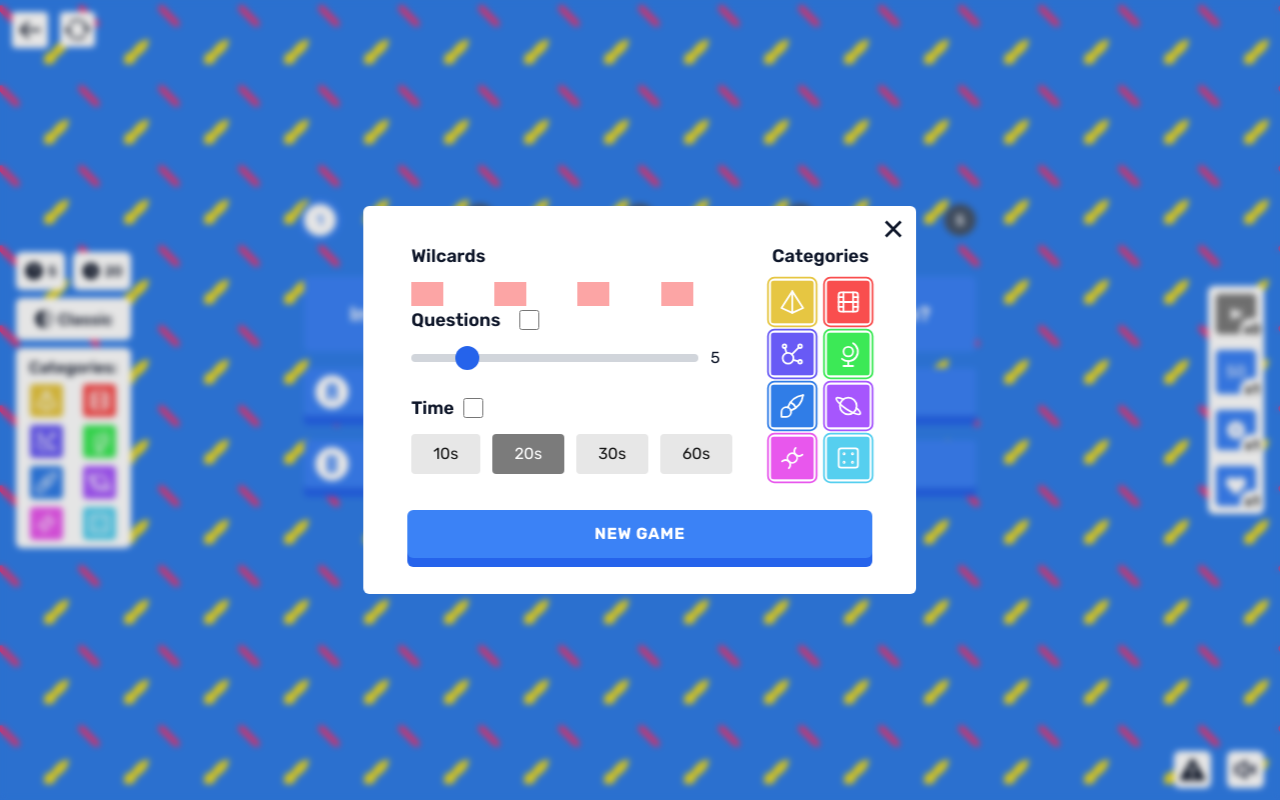
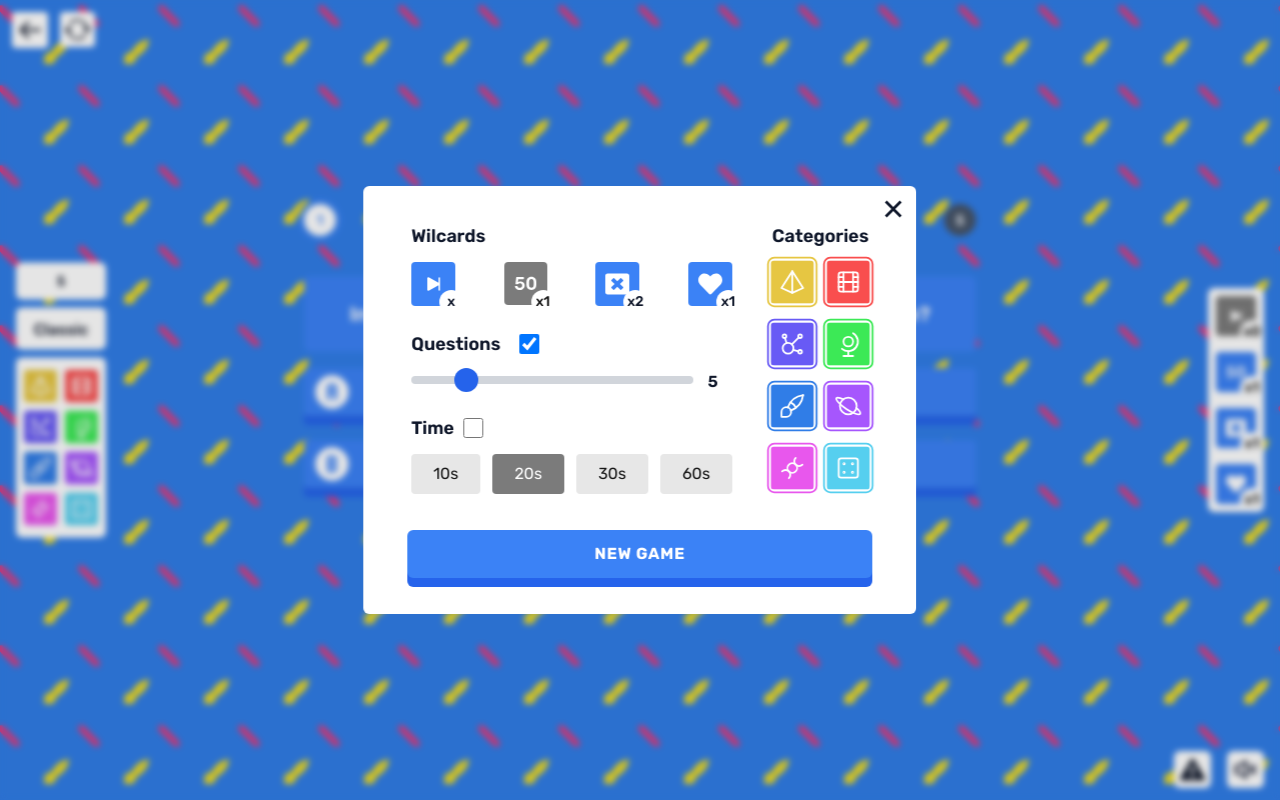
Before and after one commit to cosmoart/quiz-game, a Next.js app in the folder source_code/: page /play in a window 1280 px wide. Both pictures are taken after a click on the button 77 px from the left and 29 px from the top of the page. Built offline with nearby package versions, Linux system fonts and the light colour scheme.

Commit message:
🎨styles(form): form & play styles

```diff
--- a/source_code/src/components/NewGame.jsx
+++ b/source_code/src/components/NewGame.jsx
@@ -1,7 +1,13 @@
-import { useRef, useState } from 'react'
+import Image from 'next/image'
+import { useEffect, useRef, useState } from 'react'
 import { useRouter } from 'next/router'
-import Image from 'next/image'
+
 import { IoCloseSharp } from 'react-icons/io5'
+import { BsSkipEndFill } from 'react-icons/bs';
+import { FaHeart } from 'react-icons/fa';
+import { FaWindowClose } from 'react-icons/fa';
+import { IoMdInfinite } from 'react-icons/io';
+import fiftyImg from "@/assets/fifty.svg"
 import categories from '../assets/categories.json'
 import queryValidator, { quiziConfig } from '@/helpers/gameConfig'
 
@@ -9,25 +15,24 @@ export default function NewGame() {
 	const router = useRouter()
 	const dialog = useRef(null)
 	const [queries, setQueries] = useState(queryValidator({}));
-	const [config, setConfig] = useState({
-		answersActive: true,
-		timeActive: true,
-		questions: 10,
-		time: 20,
-		categories: [],
-	});
-
 
 	const query = Object.keys(queries).map(key => `${key}=${queries[key]}`).join('&')
 
 	function handleInputs(e) {
+		if (e.target.name === "infinitymode" || e.target.name === "timemode") {
+			return setQueries({ ...queries, [e.target.name]: e.target.name === "infinitymode" ? !e.target.checked : e.target.checked })
+		}
+
 		if (e.target.name === 'categories') {
 			if (e.target.checked) {
 				setQueries({ ...queries, [e.target.name]: [...queries.categories, e.target.value] })
 			} else {
 				setQueries({ ...queries, [e.target.name]: queries.categories.filter(cat => cat !== e.target.value) })
 			}
-		} else setQueries({ ...queries, [e.target.name]: e.target.value })
+			return
+		}
+
+		setQueries({ ...queries, [e.target.name]: e.target.value })
 	}
 
 	function handleSubmit(e) {
@@ -36,8 +41,22 @@ export default function NewGame() {
 		closeDialog()
 	}
 
+	// LOCAL STORAGE:
+	useEffect(() => {
+		if (localStorage.getItem('quiziConfig')) {
+			const config = JSON.parse(localStorage.getItem('quiziConfig'))
+			setQueries(config)
+		} else {
+			localStorage.setItem('quiziConfig', JSON.stringify(quiziConfig))
+		}
+	}, []);
+
+	useEffect(() => {
+		localStorage.setItem('quiziConfig', JSON.stringify(queries))
+	}, [queries]);
+
+
 	// CLOSE DIALOG:
-
 	function clickOutsideDialog(e) {
 		const rect = dialog.current.getBoundingClientRect()
 		if (e.clientX < rect.left || e.clientX > rect.right || e.clientY < rect.top || e.clientY > rect.bottom) {
@@ -68,36 +87,57 @@ export default function NewGame() {
 
 						<fieldset className='p-1'>
 							<legend className='text-lg font-semibold mb-2'>Wilcards</legend>
-							<div className='flex gap-3'>
-								{
-									["asd", "asda", "asv", "asf"].map(mode => (
-										<label key={mode} className="w-full">
-											<input className='peer absolute bg-red-300 w-8' type="number" name="mode" id={mode} value={mode} defaultChecked={mode === quiziConfig.defaultMode} onChange={handleInputs} />
-											{/* <span className='peer-checked:bg-blue-500 transition-colors active:scale-95 py-2 rounded cursor-pointer bg-gray-200 w-full inline-block text-center peer-checked:text-white'>{mode}</span> */}
-										</label>
-									))
-								}
+							<div >
+								<ul className='flex gap-3 justify-between'>
+									<li className={`relative ${true < 1 && "grayscale"}`}>
+										<div className='p-[10px] aspect-square rounded bg-blue-500 transition-transform' title='Skip question' disabled={true < 1}>
+											<BsSkipEndFill color='white' className='text-2xl' />
+										</div>
+										<span className='absolute -bottom-2 -right-2 bg-white rounded-full aspect-square w-6 flex justify-center items-center text-sm font-medium'>x{true}</span>
+									</li>
+
+									<li className={`relative ${true && "grayscale"}`}>
+										<div className='p-[10px] aspect-square rounded text-white bg-blue-500 transition-transform text' title='Delete two wrong questions' disabled={true}>
+											<img src={fiftyImg.src} alt="fifty fifty" width={23} />
+										</div>
+										<span className='absolute -bottom-2 -right-2 bg-white rounded-full aspect-square w-6 flex justify-center items-center text-sm font-medium'>x{1}</span>
+									</li>
+
+									<li className={`relative ${false && "grayscale"}`}>
+										<div className='p-[10px] aspect-square rounded bg-blue-500 transition-transform' title='Second chance' disabled={false}>
+											<FaWindowClose color='white' className='text-2xl' />
+										</div>
+										<span className='absolute -bottom-2 -right-2 bg-white rounded-full aspect-square w-6 flex justify-center items-center text-sm font-medium'>x{2}</span>
+									</li>
+
+									<li className={`p-[10px] relative aspect-square flex items-center rounded bg-blue-500 ${false ? "grayscale" : ""}`} title='Lives'>
+										<FaHeart color='white' className='text-2xl' />
+										<span className='absolute -bottom-2 -right-2 bg-white rounded-full aspect-square w-6 flex justify-center items-center text-sm font-medium'>x{1}</span>
+									</li>
+								</ul>
 							</div>
 						</fieldset>
 
 						<fieldset className='p-1 relative'>
 							<legend className='text-lg font-semibold mb-2'>Questions</legend>
-							<input type="checkbox" name="questions" id="questions" className='absolute -top-8 left-28 w-5 h-5 cursor-pointer ' />
+							<input onClick={handleInputs} defaultChecked={!queries.infinitymode} type="checkbox" name="infinitymode" className='absolute -top-8 left-28 w-5 h-5 cursor-pointer ' />
 							<div className='flex items-center'>
-								<input type="range" name="questions" min={quiziConfig.minQuestions} max={quiziConfig.maxQuestions} defaultValue={quiziConfig.defaultQuestions} onChange={handleInputs} className={`w-full cursor-pointer ${queries.mode === quiziConfig.modes[quiziConfig.modes.length - 1] ? "grayscale cursor-not-allowed" : ""}`} disabled={queries.mode === quiziConfig.modes[quiziConfig.modes.length - 1]} />
-								<span className='mx-3'>{queries.questions}</span>
+								<input type="range" name="questions" min={quiziConfig.minQuestions} max={quiziConfig.maxQuestions} defaultValue={queries.questions} onChange={handleInputs} className={`w-full cursor-pointer ${queries.infinitymode ? "grayscale cursor-not-allowed" : ""}`} disabled={queries.infinitymode} />
+								<span className={`w-11 flex justify-center font-semibold h-5 ${queries.infinitymode && "text-[24px]"}`}>
+									{queries.infinitymode ? <IoMdInfinite /> : queries.questions}
+								</span>
 							</div>
 						</fieldset>
 
 						<fieldset className='after:bg-red-500 p-1 relative'>
 							<legend className='text-lg font-semibold mb-2'>Time</legend>
-							<input type="checkbox" name="time" id="time" className='absolute -top-8 left-14 w-5 h-5 cursor-pointer ' />
+							<input onClick={handleInputs} defaultChecked={queries.timemode} type="checkbox" name="timemode" className='absolute -top-8 left-14 w-5 h-5 cursor-pointer ' />
 							<div className='flex gap-3'>
 								{
 									[10, 20, 30, 60].map(time => (
 										<label key={time} className="w-full">
-											<input className='peer absolute hidden' type="radio" name="time" id={`${time}s`} value={time} defaultChecked={time === quiziConfig.defaultTime} onChange={handleInputs} disabled={queries.mode === quiziConfig.modes[0]} />
-											<span className={`peer-checked:bg-blue-500 transition-colors  peer-checked:text-white px-2 sm:px-4 py-2 rounded mr-3 cursor-pointer bg-gray-200 text-center w-full inline-block ${queries.mode === 'Classic' ? "grayscale cursor-not-allowed" : "active:scale-95"}`}>{time}s</span>
+											<input className='peer absolute hidden' type="radio" name="time" id={`${time}s`} value={time} defaultChecked={time === Number(queries.time)} onChange={handleInputs} disabled={!queries.timemode} />
+											<span className={`peer-checked:bg-blue-500 transition-colors  peer-checked:text-white px-2 sm:px-4 py-2 rounded mr-3 cursor-pointer bg-gray-200 text-center w-full inline-block ${!queries.timemode ? "grayscale cursor-not-allowed" : "active:scale-95"}`}>{time}s</span>
 										</label>
 									))
 								}
@@ -111,7 +151,7 @@ export default function NewGame() {
 							{
 								categories.map(category => (
 									<label key={category.id} className="relative cursor-pointer" title={category.name}>
-										<input defaultChecked className="peer h-16 sm:h-auto block opacity-0" type="checkbox" name="categories" id={category.name} value={category.id} onChange={handleInputs} disabled={queries.categories.length === 1 && queries.categories.includes(category.id)} />
+										<input defaultChecked={queries.categories.includes(category.id)} className="peer h-16 sm:h-auto block opacity-0" type="checkbox" name="categories" id={category.name} value={category.id} onClick={handleInputs} disabled={queries.categories.length === 1 && queries.categories.includes(category.id)} />
 
 										<Image className={`absolute transition-all w-full peer-checked:scale-90 p-2 rounded peer-checked:bg-[${category.color}] invert peer-checked:invert-0 peer-checked:bg-[var(--bgColor)] top-0 pointer-events-none peer-checked:outline-2 peer-checked:outline-offset-2 peer-checked:outline outline-[var(--bgColor)]`} src={`/categories-icons/${category.name.toLowerCase()}.svg`} alt={category.name} width={40} height={40} style={{ "--bgColor": category.color }} />
 									</label>
--- a/source_code/src/components/Play/GameInfo.jsx
+++ b/source_code/src/components/Play/GameInfo.jsx
@@ -1,13 +1,12 @@
 import Image from 'next/image'
-import { MdAccessTimeFilled } from 'react-icons/md'
-import { AiFillQuestionCircle } from 'react-icons/ai'
-import { IoInvertMode } from 'react-icons/io5'
 import { AiFillInfoCircle } from 'react-icons/ai'
 import categories from '@/assets/categories.json'
 import { useState } from 'react'
 
 export default function GameInfo({ queries }) {
 	const [showInfo, setShowInfo] = useState(false);
+
+	let mode = queries.timemode && queries.infinitymode ? "Time | Infinity" : !queries.timemode && !queries.infinitymode ? "Classic" : queries.timemode ? "Time" : "Infinity"
 
 	return (
 		<>
@@ -17,22 +16,22 @@ export default function GameInfo({ queries }) {
 			<aside className={`fixed h-fit transition-all z-10 lg:bottom-4 left-4 md:top-1/2 md:-translate-y-1/2 text-center text-slate-900 font-medium lg:!scale-100 lg:!opacity-100 ${showInfo ? "bottom-12 scale-100 opacity-100" : "bottom-0 scale-20 opacity-0"}`}>
 				<div>
 					<div className='flex gap-2'>
-						<div className='bg-white p-2 rounded-md text-sm flex gap-1 items-center'>
-							<AiFillQuestionCircle className='text-xl inline-block' />
-							<span className='pt-[2px]'>{queries.questions}</span>
-						</div>
-						<div className='bg-white p-2 rounded-md text-sm flex gap-1 items-center'>
-							<MdAccessTimeFilled className='text-xl inline-block' />
-							<span className='pt-[2px]'>{queries.time}</span>
-						</div>
+						<span className='bg-white p-2 rounded-md text-sm w-full pt-[9px] grid place-items-center' title='Number of questions'>
+							{queries.questions}
+						</span>
+						{
+							queries.timemode && <span className='bg-white p-2 rounded-md text-sm w-full pt-[9px] grid place-items-center' title='Time'>
+								{queries.time}
+							</span>
+						}
 					</div>
-					<div className='bg-white p-2 rounded-md mt-2 flex justify-center gap-1 items-center'>
-						<IoInvertMode className='text-xl inline-block' />
-						<span className='pt-[2px]'>{queries.mode}</span>
+					<div className='bg-white p-2 rounded-md mt-2 flex justify-center gap-1 items-center' title='Mode'>
+						<span className='pt-[2px]'>
+							{mode}
+						</span>
 					</div>
 				</div>
-				<div className='bg-white p-2 rounded-md mt-2 '>
-					Categories:
+				<div className='bg-white p-2 rounded-md mt-2 pb-3'>
 					<div className='grid grid-cols-2 gap-2 mt-1 justify-items-center'>
 						{queries.categories.map(category => {
 							let cat = categories.find(cat => cat.id === category)
--- a/source_code/src/components/Play/PlayHome.jsx
+++ b/source_code/src/components/Play/PlayHome.jsx
@@ -21,7 +21,6 @@ export default function PlayHome({ loading, setLoading, setErrorQ, errorQ }) {
 			getQuestions(cate, validQuery.questions)
 				.then((q) => {
 					setQuestions(q);
-					console.log(q);
 				}).catch((err) => {
 					setErrorQ([true, err]);
 				}).finally(() => {
--- a/source_code/src/components/Play/Questions.jsx
+++ b/source_code/src/components/Play/Questions.jsx
@@ -17,25 +17,30 @@ export default function Questions({ queries, setQuestions, questions }) {
 	});
 
 	useEffect(() => {
-		if (queries.mode === "Classic") return;
+		if (!queries.timemode) return;
 		const timeInterva = setInterval(() => {
 			setTimeQ(timeQ => timeQ > 0 ? timeQ - 1 : timeQ);
 		}, 1000);
 		return () => clearInterval(timeInterva);
-	}, [queries.mode]);
+	}, [queries.timemode]);
 
 	useEffect(() => {
-		if (timeQ < 1 && wildCards.lives < 1) setWin(-1)
-		if (timeQ < 1 && wildCards.lives > 0) setWildCards(wildCards => ({ ...wildCards, lives: wildCards.lives - 1 }));
+		if (timeQ < 1) {
+			if (wildCards.lives < 1) setWin(-1)
+			else {
+				setWildCards(wildCards => ({ ...wildCards, lives: wildCards.lives - 1 }));
+				setTimeQ(Number(queries.time));
+				setScore(score => score + 1);
+				setCurrent(current => current + 1);
+			}
+		}
 	}, [timeQ]);
 
 	// Changue background color and image when the question changes
 	useEffect(() => {
-		if (questions.length > 0) {
 		let color = categories.find(cat => cat.name === questions[current - 1]?.topic).color
 		document.body.style.backgroundColor = color;
 		document.body.style.backgroundImage = `url(categories-bg/${questions[0] && questions[current - 1].topic}.webp)`;
-		}
 	}, [current, questions]);
 
 	function changueCurrent(number) {
@@ -51,10 +56,11 @@ export default function Questions({ queries, setQuestions, questions }) {
 	}
 
 	function validateAnswer(e) {
+		return setWin(1)
 		let correct = e.target.textContent === questions[current - 1].correctAnswer;
 
 		let sound = document.getElementById(correct ? "correct_sound" : "wrong_sound");
-		// sound.volume = 0.3;
+		sound.volume = 0.3;
 		sound.play();
 
 		e.target.parentNode.classList.add(correct ? "shake-left-right" : "vibrate");
@@ -73,25 +79,30 @@ export default function Questions({ queries, setQuestions, questions }) {
 			return questions;
 		});
 
-		if (wildCards.lives < 1 && !correct) return setWin(-1);
-
 		if (!correct) {
+			if (wildCards.lives < 1) return setWin(-1);
+			else {
 				setWildCards(wildCards => {
 					wildCards.lives = wildCards.lives > 0 ? wildCards.lives - 1 : wildCards.lives;
 					return wildCards;
 				});
 			}
-		let n = Number(queries.questions);
-		if (current === n && correct) return setWin(1);
+		} else if (current === Number(queries.questions)) return setWin(1);
 
 		setScore(score => score + 1);
 	}
+
 	return (
 		<>
 			<audio src="/sounds/correct_answer.mp3" id="correct_sound" className='hidden' />
 			<audio src="/sounds/wrong_answer.mp3" id="wrong_sound" className='hidden' />
 			<div className='fixed max-w-xl md:max-w-2xl w-[85%] mx-auto  top-1/2 left-1/2 -translate-x-1/2 -translate-y-1/2'>
-				<ol className="flex gap-5 flex-wrap mb-5 md:mb-10 justify-between items-center w-full text-white">
+				{
+					queries.infinitymode
+						? <div className='mx-auto bg-white text-black rounded-full z-10 w-14 grid place-items-center aspect-square mb-4 text-xl font-medium'>
+							{current}
+						</div>
+						: <ol className="flex gap-5 flex-wrap mb-5 md:mb-10 justify-between items-center w-full text-white">
 							{
 								[...Array(parseInt(queries.questions))].map((_, i) => (
 									<li key={i}>
@@ -100,6 +111,7 @@ export default function Questions({ queries, setQuestions, questions }) {
 								))
 							}
 						</ol>
+				}
 				<main className='relative max-w-2xl min-h-[26rem] md:min-h-[20rem] mx-auto overflow-hidden h-1/2'>
 					{
 						questions.map((question, i) => {
@@ -130,7 +142,7 @@ export default function Questions({ queries, setQuestions, questions }) {
 			<Wildcards wildCards={wildCards} />
 			<GameOver win={win} />
 			{
-				queries.mode !== "Classic" && <div className={`bg-white flex items-center justify-center w-14 aspect-square absolute bottom-4 left-1/2 -translate-x-1/2 rounded-full text-2xl text-slate-900 font-medium ${timeQ < 6 ? "pulse_animation" : ""}`}>
+				queries.timemode && <div className={`bg-white flex items-center justify-center w-14 aspect-square absolute bottom-4 left-1/2 -translate-x-1/2 rounded-full text-2xl text-slate-900 font-medium ${timeQ < 6 && win >= 0 ? "pulse_animation" : ""}`}>
 					{timeQ}
 				</div>
 			}
--- a/source_code/src/components/Play/Wildcards.jsx
+++ b/source_code/src/components/Play/Wildcards.jsx
@@ -1,34 +1,40 @@
 import { BsSkipEndFill } from 'react-icons/bs';
 import { FaHeart } from 'react-icons/fa';
-import { AiFillCloseCircle } from 'react-icons/ai';
+import { FaWindowClose } from 'react-icons/fa';
+import fiftyImg from "@/assets/fifty.svg"
 
-export default function Wildcards({ wildCards, wilcardSkip, wilcardFifty, wilcardChangue}) {
+export default function Wildcards({ wildCards, wilcardSkip, wilcardFifty, wilcardChangue }) {
 	return (
 		<aside className='absolute top-4 right-4 lg:top-1/2 lg:-translate-y-1/2 p-2 rounded-md bg-white'>
 			<nav>
 				<ul className='flex gap-4 lg:flex-col'>
-					<li className={`relative ${wildCards.skip < 1 ? "grayscale cursor-not-allowed" : "hover:scale-105"}`}>
+
+					<li className={`relative ${wildCards.skip < 1 ? "grayscale cursor-not-allowed" : "hover:scale-105 active:scale-95"}`}>
 						<button onClick={wilcardSkip} className='p-[10px] aspect-square rounded bg-blue-500 w-full transition-transform' title='Skip question' disabled={wildCards.skip < 1}>
 							<BsSkipEndFill color='white' className='text-xl' />
 						</button>
 						<span className='absolute -bottom-2 -right-2 bg-white rounded-full aspect-square w-6 flex justify-center items-center text-sm font-medium'>x{wildCards.skip}</span>
 					</li>
-					<li className={`relative ${wildCards.half < 1 ? "grayscale cursor-not-allowed" : "hover:scale-105"}`}>
-						<button onClick={wilcardFifty} className='p-[10px] aspect-square rounded text-white bg-blue-500 w-full  transition-transform text' title='Fifty fifty' disabled={wildCards.half < 1}>
-							50
+
+					<li className={`relative ${wildCards.half < 1 ? "grayscale cursor-not-allowed" : "hover:scale-105 active:scale-95"}`}>
+						<button onClick={wilcardFifty} className='p-[10px] aspect-square rounded text-white bg-blue-500 w-full  transition-transform text' title='Delete two wrong questions' disabled={wildCards.half < 1}>
+							<img src={fiftyImg.src} alt="fifty fifty" width={20} />
 						</button>
 						<span className='absolute -bottom-2 -right-2 bg-white rounded-full aspect-square w-6 flex justify-center items-center text-sm font-medium'>x{wildCards.half}</span>
 					</li>
-					<li className={`relative ${wildCards.doubled < 1 ? "grayscale cursor-not-allowed" : "hover:scale-105"}`}>
+
+					<li className={`relative ${wildCards.doubled < 1 ? "grayscale cursor-not-allowed" : "hover:scale-105 active:scale-95"}`}>
 						<button onClick={wilcardChangue} className='p-[10px] aspect-square rounded bg-blue-500 w-full transition-transform' title='Second chance' disabled={wildCards.doubled < 1}>
-							<AiFillCloseCircle color='white' className='text-xl' />
+							<FaWindowClose color='white' className='text-xl' />
 						</button>
 						<span className='absolute -bottom-2 -right-2 bg-white rounded-full aspect-square w-6 flex justify-center items-center text-sm font-medium'>x{wildCards.doubled}</span>
 					</li>
+
 					<li className={`p-[10px] relative aspect-square flex items-center rounded bg-blue-500 w-full ${wildCards.lives < 1 ? "grayscale" : ""}`} title='Lives'>
 						<FaHeart color='white' className='text-xl' />
 						<span className='absolute -bottom-2 -right-2 bg-white rounded-full aspect-square w-6 flex justify-center items-center text-sm font-medium'>x{wildCards.lives}</span>
 					</li>
+
 				</ul>
 			</nav>
 		</aside>
--- a/source_code/src/helpers/gameConfig.js
+++ b/source_code/src/helpers/gameConfig.js
@@ -4,12 +4,13 @@ const MAX_QUESTIONS = 10;
 const MIN_QUESTIONS = 4;
 const TIMES = [10, 20, 30, 60];
 const MODES = ['Classic', 'Time', 'Infinity'];
-const DEFAULT_MODE = 'Classic';
 const DEFAULT_TIME = 20;
 const DEFAULT_QUESTIONS = 5;
+const INFINITY_MODE = false;
+const TIME_MODE = false;
 
 function queryValidator(query) {
-	const { questions, time, mode, categories } = query;
+	const { questions, time, infinitymode, timemode, categories } = query;
 	let urlQueries = {};
 
 	if (questions && Number(questions)) {
@@ -24,10 +25,11 @@ function queryValidator(query) {
 		else urlQueries.time = time;
 	} else urlQueries.time = DEFAULT_TIME;
 
-	if (mode) {
-		if (MODES.includes(mode)) urlQueries.mode = mode;
-		else urlQueries.mode = DEFAULT_MODE;
-	} else urlQueries.mode = DEFAULT_MODE;
+	if (infinitymode && infinitymode === 'true') urlQueries.infinitymode = true;
+	else urlQueries.infinitymode = INFINITY_MODE;
+
+	if (timemode && timemode === 'true') urlQueries.timemode = true;
+	else urlQueries.timemode = TIME_MODE;
 
 	if (categories) {
 		const categoriesArray = categories.split(',');
@@ -44,13 +46,11 @@ export default queryValidator;
 export const quiziConfig = {
 	questions: DEFAULT_QUESTIONS,
 	time: DEFAULT_TIME,
-	mode: DEFAULT_MODE,
 	categories: categoriesJSON.map(category => category.id),
 	minQuestions: MIN_QUESTIONS,
 	maxQuestions: MAX_QUESTIONS,
 	times: TIMES,
 	modes: MODES,
-	defaultMode: DEFAULT_MODE,
 	defaultTime: DEFAULT_TIME,
 	defaultQuestions: DEFAULT_QUESTIONS,
 }
--- a/source_code/src/styles/globals.css
+++ b/source_code/src/styles/globals.css
@@ -24,6 +24,7 @@ body {
 		background-position: -100% 100%;
 	}
 }
+
 dialog::backdrop {
 	backdrop-filter: blur(3px);
 }
@@ -41,17 +42,17 @@ body {
 }
 @keyframes pulse {
 	0% {
-		transform: scale(1);
+		transform: scale(1) translateX(-50%);
 		background: rgb(236, 52, 52);
 		color: white;
 	}
 	50% {
-		transform: scale(1.1);
+		transform: scale(1.1) translateX(-50%);
 		background: white;
 		color: rgb(236, 52, 52);
 	}
 	100% {
-		transform: scale(1);
+		transform: scale(1) translateX(-50%);
 		background: rgb(236, 52, 52);
 		color: white;
 	}
```
Also changed, not shown: source_code/src/components/Play/GameOver.jsx (+15 -8 lines), source_code/src/assets/fifty.svg (added). Lines whose indentation alone changed are shown as unchanged.
